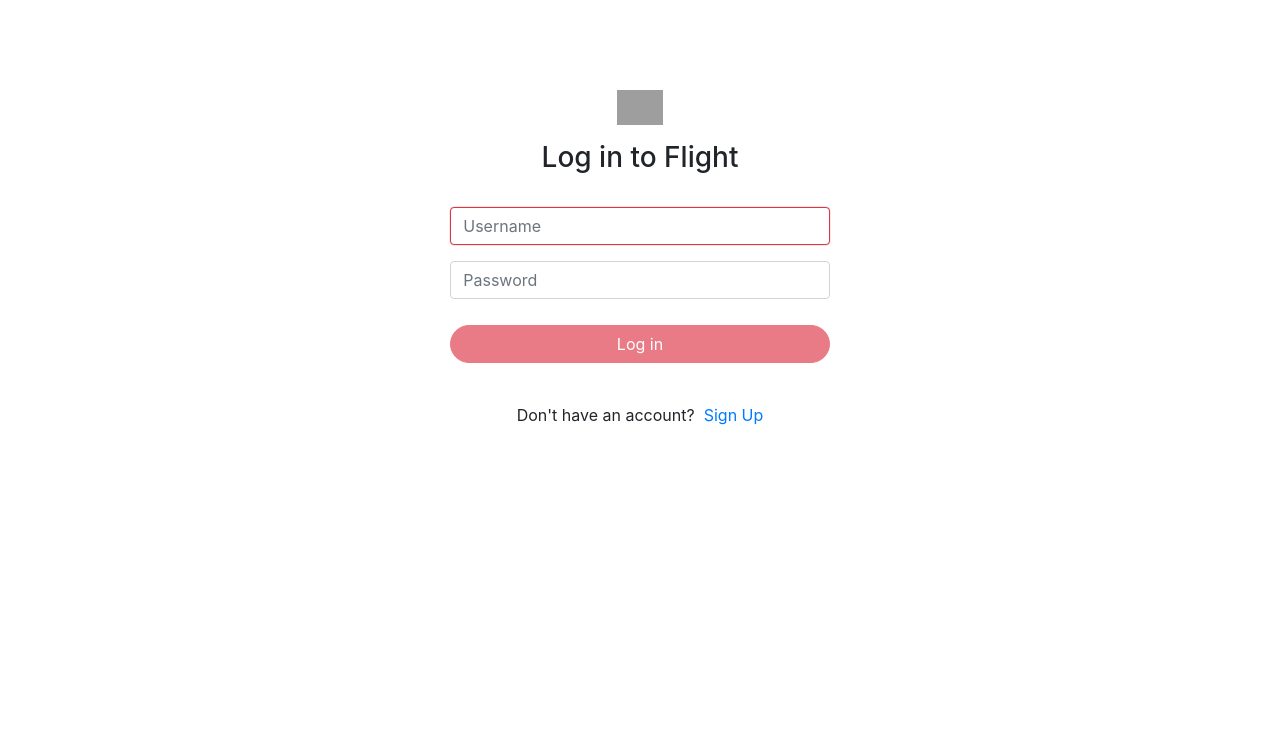
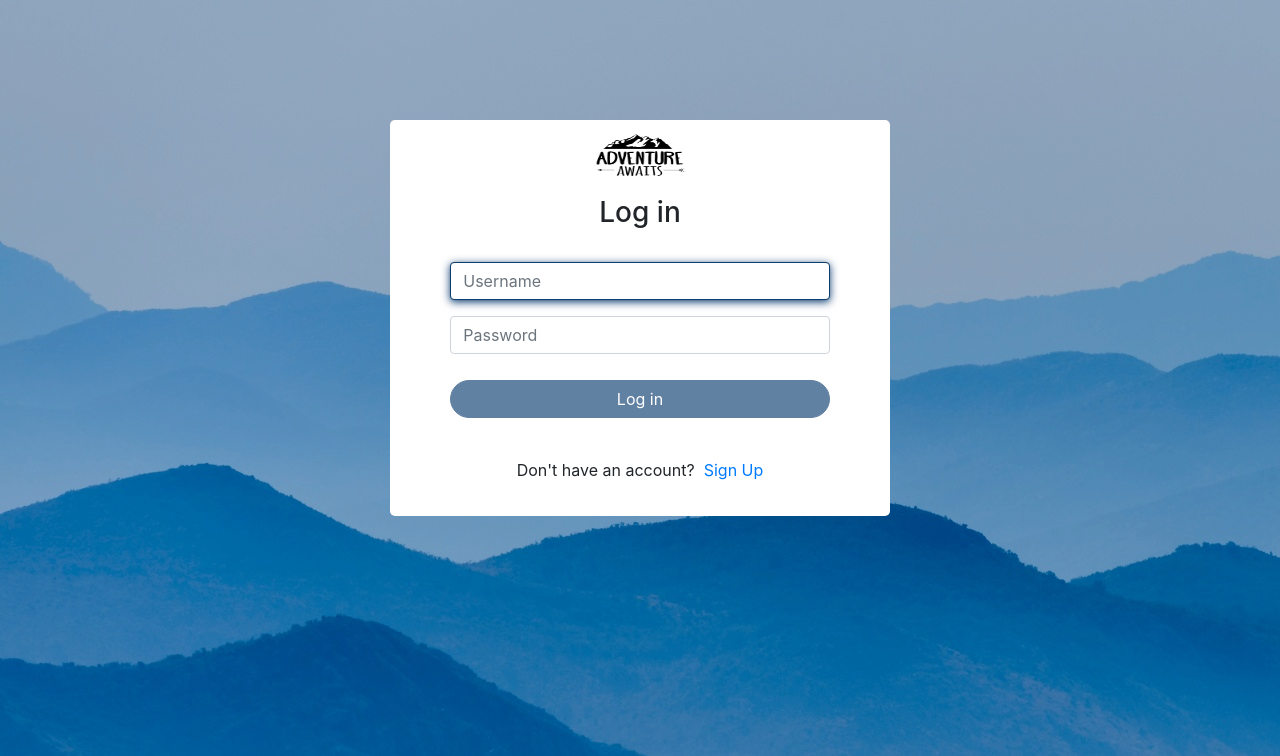
Before and after one commit to lv1408/adven, a Django app: page /login in a window 1280 px wide. Shown: the top 756 px of the page. Run offline with Django 3.2, Linux system fonts and the light colour scheme; some libraries are stand-ins or nearby versions; grey boxes are pictures that could not be loaded.

Commit message:
Project Frontend

```diff
--- a/flight/static/css/contact.css
+++ b/flight/static/css/contact.css
@@ -33,8 +33,8 @@ input, textarea{
 }
 
 input:focus, textarea:focus{
-    box-shadow: 0px 2px 8px rgb(244 38 62 / 4%), 0px 1px 3px rgb(31 37 89 / 7%);
-    border: 1.5px solid rgb(220,53,69);
+    box-shadow: 0px 2px 8px rgb(14, 62, 113), 0px 1px 3px rgb(31 37 89 / 7%);
+    border: 1.5px solid rgb(14, 62, 113);
     transition-property: border-width;
     transition-duration: 100ms;
 }
--- a/flight/static/css/styles2.css
+++ b/flight/static/css/styles2.css
@@ -1,7 +1,9 @@
 .form-control:focus{
-    box-shadow: 0 0 0 0.03rem rgba(220,53,69,.25);
-    border-color: rgb(220,53,69);
+    box-shadow: 0px 2px 8px rgb(14, 62, 113), 0px 1px 3px rgb(31 37 89 / 7%);
+    border: 1.5px solid rgb(14, 62, 113);
 }
+
+
 .btn, .btn:focus, .btn:active{
     box-shadow: none !important;
     -webkit-box-shadow: none !important;
@@ -12,16 +14,17 @@
     width: 95%;
 }
 .star{
-    color: red;
+    color: #0e3e71;
 }
 
 .user-box{
     background-color: #fff;
     width: 45%;
     border-radius: 5px;
-    margin-top: 10vh;
+    margin-top: 15vh;
     margin-left: auto;
     margin-right: auto;
+    margin-bottom: 10px;
     padding: 10px 50px 10px 50px;
 }
 
--- a/flight/templates/flight/contact.html
+++ b/flight/templates/flight/contact.html
@@ -87,7 +87,6 @@
                     </td> <td>
                     <button class="btn btn-danger" style="background-color: #0e3e71; border-color: #0e3e71">Send Message</button>
                     <button type='submit' class="btn btn-danger" hidden>Send Message</button>
-                    {% comment %} <input name="skip_Submit" type="submit" value="Send Message" /> {% endcomment %}
                     </td> </tr>
                     </table>
                 </form>
--- a/flight/templates/flight/layout.html
+++ b/flight/templates/flight/layout.html
@@ -40,7 +40,7 @@
         <ul class="navbar-nav">
           {% if not user.is_authenticated %}
             <li class="nav-item">
-              <button class="btn btn-outline-danger" style="border-radius: 25rem;" onclick="window.location.href = '/login';">
+              <button class="btn btn-outline-danger" style="border-radius: 25rem; color: #0e3e71; border-color: #0e3e71; " onclick="window.location.href = '/login';">
                 <svg width="1.1em" height="1.1em" viewBox="0 1.5 16 16" class="bi bi-person-fill" fill="currentColor" xmlns="http://www.w3.org/2000/svg">
                   <path fill-rule="evenodd" d="M3 14s-1 0-1-1 1-4 6-4 6 3 6 4-1 1-1 1H3zm5-6a3 3 0 1 0 0-6 3 3 0 0 0 0 6z"/>
                 </svg>
--- a/flight/templates/flight/layout2.html
+++ b/flight/templates/flight/layout2.html
@@ -9,10 +9,11 @@
         <link rel="icon" type="image/ico" href="/static/img/favicon.ico">
         {% block script %}{% endblock %}
     </head>
-    <body>
+    <body style="background-image: linear-gradient(rgba(0,0,0,0.2),rgba(0,0,0,0.2)), url('{% static 'img/signup-login-page.jpg'%}');">
         <div class="container">
             {% block body %}
             {% endblock %}
         </div>
+
     </body>
 </html>
--- a/flight/templates/flight/login.html
+++ b/flight/templates/flight/login.html
@@ -10,8 +10,8 @@
     <div class="user-box">
         <div>
             <center>
-                <img src="{% static 'img/icon_logo.png' %}" height="35em" style="margin-bottom: 2vh;">
-                <h3>Log in to Flight</h3><br>
+                <img src="{% static 'img/adventure-awaits.png' %}" height="50" width="100" style="margin-bottom: 2vh;">
+                <h3>Log in</h3><br>
             </center>
         </div>
 
@@ -25,7 +25,7 @@
                 <span class="star"><small>{{message}}</small></span>
             </div>
             <center>
-                <input class="btn btn-danger" type="submit" value="Log in" style="margin-top: 10px; width: 95%;" disabled>
+                <input class="btn btn-danger" type="submit" value="Log in" style="margin-top: 10px; width: 95%; background-color: #0e3e71; border-color: #0e3e71" disabled>
             </center>
         </form>
 
@@ -33,7 +33,7 @@
             <center>
                 Don't have an account?&nbsp;&nbsp;<a href="{% url 'register' %}">Sign Up</a>
             </center>
-        </div>
+        </div><br>
     </div>
 
 
```
Also changed, not shown: flight/static/css/layout_style.css (+6 -2 lines), flight/templates/flight/register.html (+6 -5 lines), db.sqlite3, flight/static/img/signup-login-page.jpg (added).
